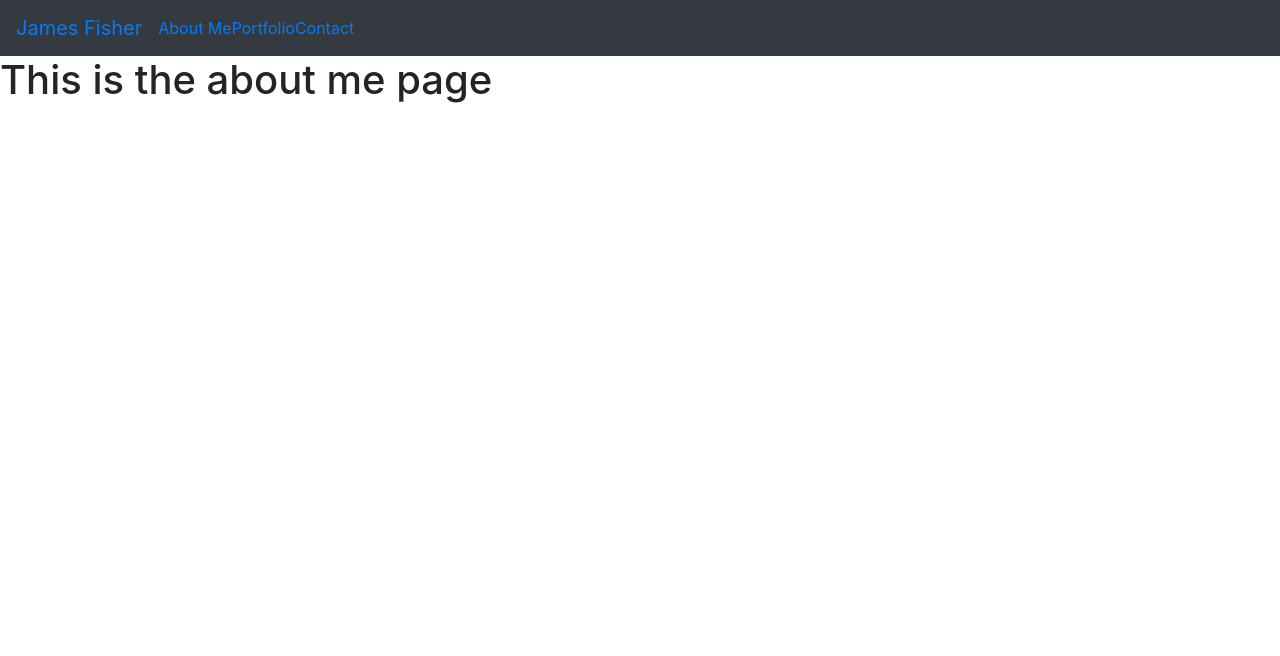
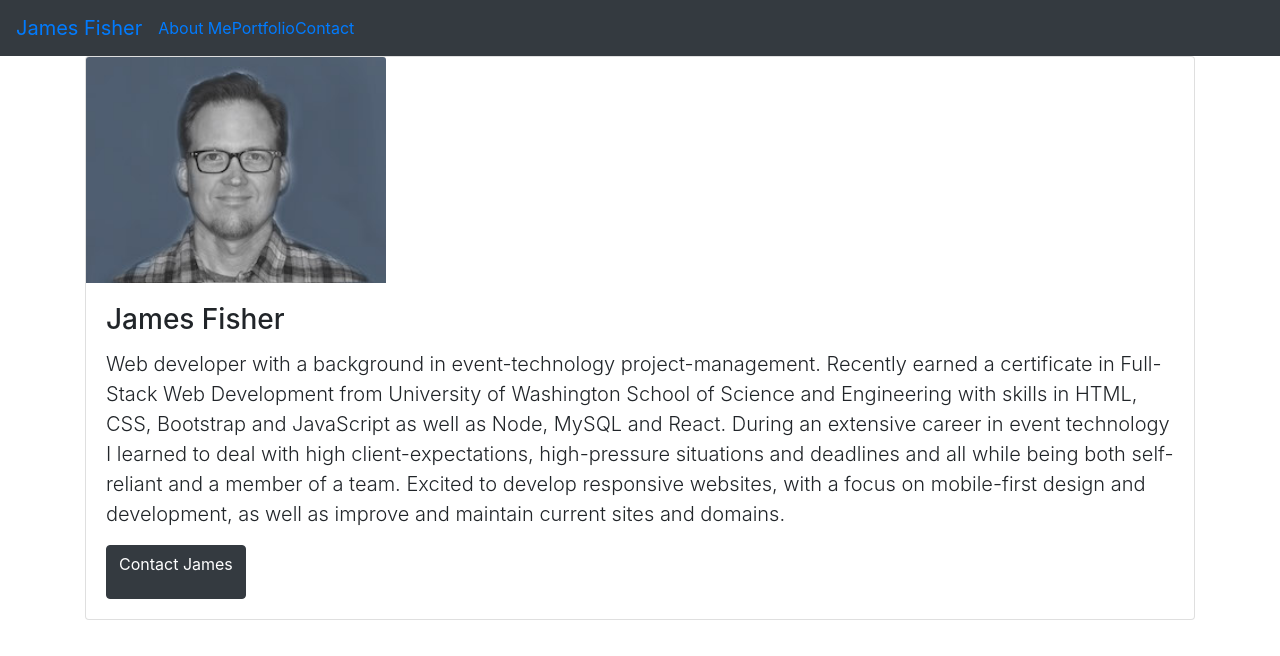
Before and after one commit to jfisher396/react-portfolio, a React (Create React App) app: page / in a window 1280 px wide. Shown: the top 656 px of the page. Built offline with nearby package versions, Linux system fonts and the light colour scheme.

Commit message:
about me page content rendered

```diff
--- a/public/index.html
+++ b/public/index.html
@@ -10,7 +10,11 @@
       content="Web site created using create-react-app"
     />
     <link rel="apple-touch-icon" href="%PUBLIC_URL%/logo192.png" />
-    <link rel="stylesheet" href="https://stackpath.bootstrapcdn.com/bootstrap/4.5.2/css/bootstrap.min.css" class="css">
+    <link
+      rel="stylesheet"
+      href="https://stackpath.bootstrapcdn.com/bootstrap/4.5.2/css/bootstrap.min.css"
+      class="css"
+    />
 
     <!--
       Notice the use of %PUBLIC_URL% in the tags above.
@@ -26,5 +30,21 @@
   <body>
     <noscript>You need to enable JavaScript to run this app.</noscript>
     <div id="root"></div>
+
+    <script
+      src="https://code.jquery.com/jquery-3.5.1.slim.min.js"
+      integrity="sha384-DfXdz2htPH0lsSSs5nCTpuj/zy4C+OGpamoFVy38MVBnE+IbbVYUew+OrCXaRkfj"
+      crossorigin="anonymous"
+    ></script>
+    <script
+      src="https://cdn.jsdelivr.net/npm/popper.js@1.16.0/dist/umd/popper.min.js"
+      integrity="sha384-Q6E9RHvbIyZFJoft+2mJbHaEWldlvI9IOYy5n3zV9zzTtmI3UksdQRVvoxMfooAo"
+      crossorigin="anonymous"
+    ></script>
+    <script
+      src="https://stackpath.bootstrapcdn.com/bootstrap/4.5.0/js/bootstrap.min.js"
+      integrity="sha384-OgVRvuATP1z7JjHLkuOU7Xw704+h835Lr+6QL9UvYjZE3Ipu6Tp75j7Bh/kR0JKI"
+      crossorigin="anonymous"
+    ></script>
   </body>
 </html>
--- a/src/components/Navbar.js
+++ b/src/components/Navbar.js
@@ -14,7 +14,8 @@ class Navbar extends Component {
 
               <Link to="/portfolio">Portfolio</Link>
 
-            <Link to="/contact">Contact</Link>
+              <Link to="/contact">Contact</Link>
+
           </nav>
         );
     }
--- a/src/components/PortfolioItem.js
+++ b/src/components/PortfolioItem.js
@@ -1,11 +1,33 @@
-import React, { Component } from "react";
+import React, { Component } from 'react'
 
-class PortfolioItem extends Component {
-  render() {
-    return(
-        <h1>This is a portfolio item</h1>
-    );
-  }
+export default class PortfolioItem extends Component {
+    render() {
+        return (
+          <div className="container">
+            <div className="col-md-6">
+              <div className="card h-100">
+                <img
+                  src="./media/winekeydesktop.jpg"
+                  className="img img-thumbnail"
+                  alt="screenshot of Wine Key"
+                />
+                <div className="card-body">
+                  <h4 className="card-title">Wine Key</h4>
+                  <p className="card-text port-card">
+                    Wine Key is an interactive wine inventory tool for Fire &
+                    Vine Hospitality. With Wine Key, a manager is able to easily
+                    add, modify or delete items in their own location's wine
+                    inventory, as well as search for bottles that they need that
+                    may exist elsewhere within the company.
+                  </p>
+                  <a
+                    href="https://fv-winekey.herokuapp.com/auth/login"
+                    className="btn btn-dark mx-auto"
+                  >Visit Wine Key</a>
+                </div>
+              </div>
+            </div>
+          </div>
+        );
+    }
 }
-
-export default PortfolioItem;
--- a/src/pages/AboutMe/AboutMe.js
+++ b/src/pages/AboutMe/AboutMe.js
@@ -1,11 +1,45 @@
 import React from 'react'
+import { Link } from "react-router-dom";
+import ProfilePic from "../../media/James.jpg"
 
 function AboutMe() {
     return (
-        <div>
-            <h1>This is the about me page</h1>
+      <div className="container">
+        <div className="row">
+          <div className="col-md-12">
+            <div className="card">
+              <img
+                src={ProfilePic}
+                className="card-img-top"
+                alt="James Fisher profile pic"
+                style={{ width: 300 }}
+              />
+              <div className="card-body">
+                <h3 className="card-title">James Fisher</h3>
+                <p className="card-text lead" id="about-me">
+                  Web developer with a background in event-technology
+                  project-management. Recently earned a certificate in
+                  Full-Stack Web Development from University of Washington
+                  School of Science and Engineering with skills in HTML, CSS,
+                  Bootstrap and JavaScript as well as Node, MySQL and React.
+                  During an extensive career in event technology I learned to
+                  deal with high client-expectations, high-pressure situations
+                  and deadlines and all while being both self-reliant and a
+                  member of a team. Excited to develop responsive websites, with
+                  a focus on mobile-first design and development, as well as
+                  improve and maintain current sites and domains.
+                </p>
+                <Link to="/contact">
+                    <button type="button" className="btn btn-dark">
+                        <p>Contact James</p>
+                    </button>
+                </Link>
+              </div>
+            </div>
+          </div>
         </div>
-    )
+      </div>
+    );
 }
 
 
```
